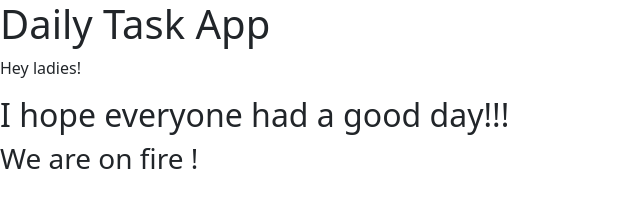
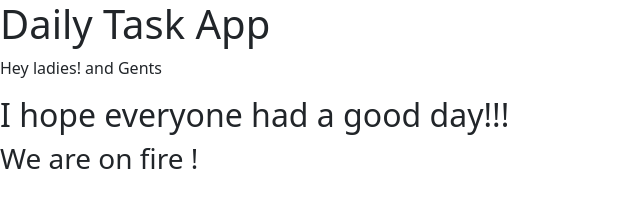
Before and after one commit to maya17power/v47-tier1-team-06, a website: page index.html in a window 1280 px wide. Shown: the full height of the page, 0-640 px from the left. Drawn offline with nearby package versions, Linux system fonts and the light colour scheme.

Commit message:
updated index in maya-work branch.

```diff
--- a/index.html
+++ b/index.html
@@ -12,7 +12,7 @@
         Daily Task App
     </h1>
     <p>
-        Hey ladies!
+        Hey ladies! and Gents
     </p>
     <h2>
         I hope everyone had a good day!!!
```
